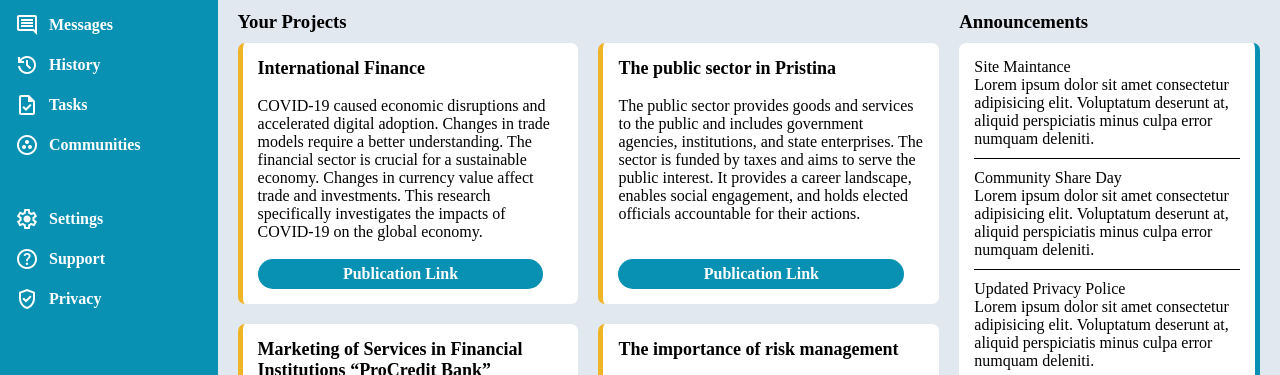
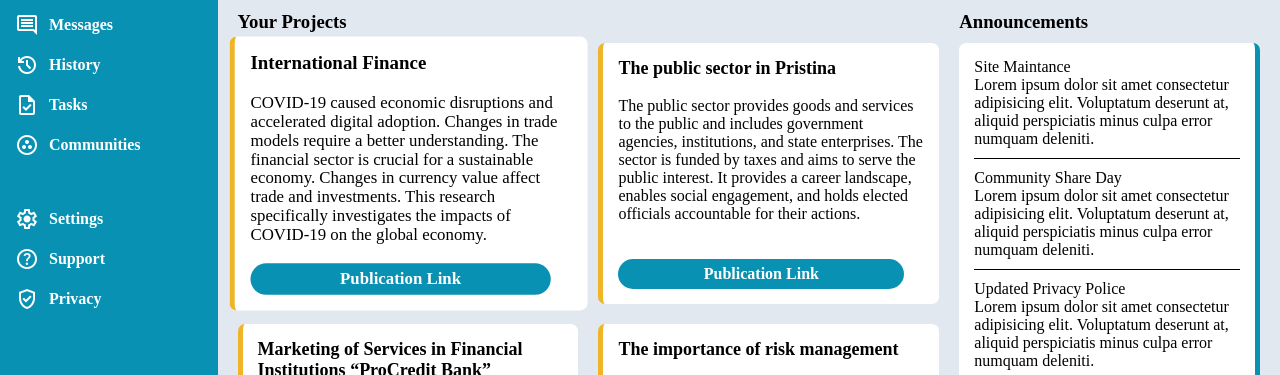
Before and after one commit to Nebih123/Admin_dashboard, a plain HTML site: page index.html in a window 1280 px wide. In both pictures the pointer is over the element 408 px from the left and 317 px from the top of the page. Shown: the part 144-519 px from the top of the page. Drawn offline with nearby package versions, Linux system fonts and the light colour scheme.

Commit message:
hover effect added

```diff
--- a/stylesheet.css
+++ b/stylesheet.css
@@ -201,6 +201,16 @@ main {
     justify-content: space-between;
 }
 
+.project, .announcements, .trending {
+    transition: transform 0.3s ease; /* Add transition for a smooth effect */
+}
+
+.project:hover,
+.announcements:hover,
+.trending:hover {
+    transform: scale(1.05); /* Scale down by 5% on hover */
+}
+
 .project_explanation .title {
     font-size: large;
     font-weight: bold;
```
